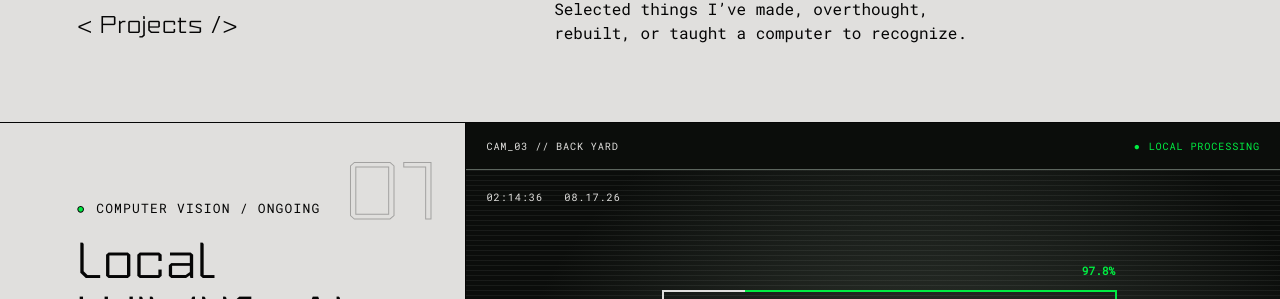
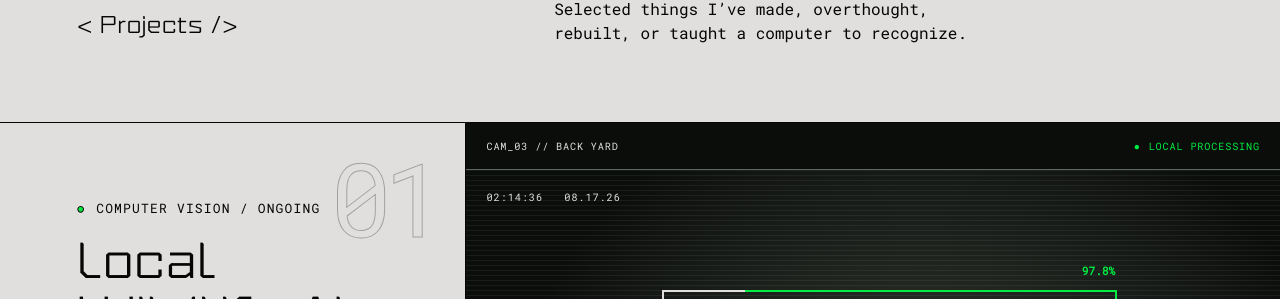
Before and after one commit to Bobbytx/Bobbytx.github.io, a React (Vite) app: page / in a window 1280 px wide. Shown: the part 1832-2131 px from the top of the page. Built offline with nearby package versions, Linux system fonts and the light colour scheme.

Commit message:
Clarify featured project numbering

```diff
--- a/src/App.css
+++ b/src/App.css
@@ -63,7 +63,7 @@ a:focus-visible, button:focus-visible { outline: 2px solid var(--ink); outline-o
 .featured-project--reverse .project-copy { order: 2; }
 .featured-project--reverse .project-visual { order: 1; border-left: 0; border-right: 1px solid var(--ink); }
 .project-copy { position: relative; display: flex; flex-direction: column; justify-content: center; padding: clamp(3rem, 6vw, 6rem); }
-.project-index { position: absolute; top: 1.5rem; right: 1.8rem; color: transparent; -webkit-text-stroke: 1px var(--ink); font-size: clamp(4.5rem, 8vw, 8rem); line-height: 1; opacity: .28; }
+.project-index { position: absolute; top: 1.5rem; right: 1.8rem; color: transparent; -webkit-text-stroke: 1px var(--ink); font-family: var(--mono); font-size: clamp(4.5rem, 8vw, 8rem); line-height: 1; letter-spacing: -.08em; opacity: .28; }
 .project-eyebrow { margin-bottom: 1.25rem; font: var(--small-text)/1.4 var(--mono); letter-spacing: .09em; }
 .project-eyebrow::before { content: "●"; margin-right: .65rem; color: var(--signal); -webkit-text-stroke: 1px var(--ink); }
 .project-copy h3 { position: relative; max-width: 36rem; font-size: clamp(2.6rem, 5vw, 5.5rem); font-weight: 400; line-height: .85; }
```
